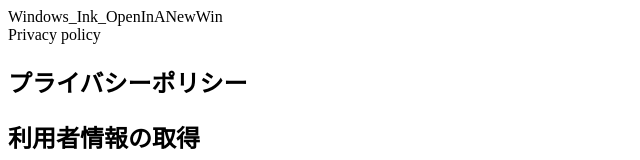
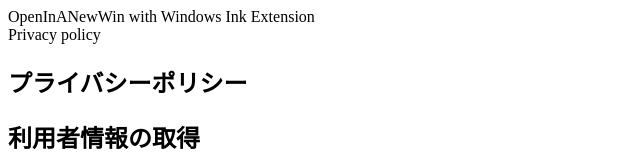
Before and after one commit to KaminariLi/OpenInANewWin_with_Windows_Ink, a plain HTML site: page index.html in a window 1280 px wide. Shown: the top 160 px of the page, without its empty margins (0-640 px from the left). Drawn offline with Linux system fonts and the light colour scheme; a script that the page names is missing.

Commit message:
revision

```diff
--- a/index.html
+++ b/index.html
@@ -14,7 +14,7 @@
  </head>
  <body>
  <!----- header----->
- <header>Windows_Ink_OpenInANewWin</header>
+ <header>OpenInANewWin with Windows Ink Extension</header>
  <nav>Privacy policy</nav>
  <!----- /header ----->
 
```
